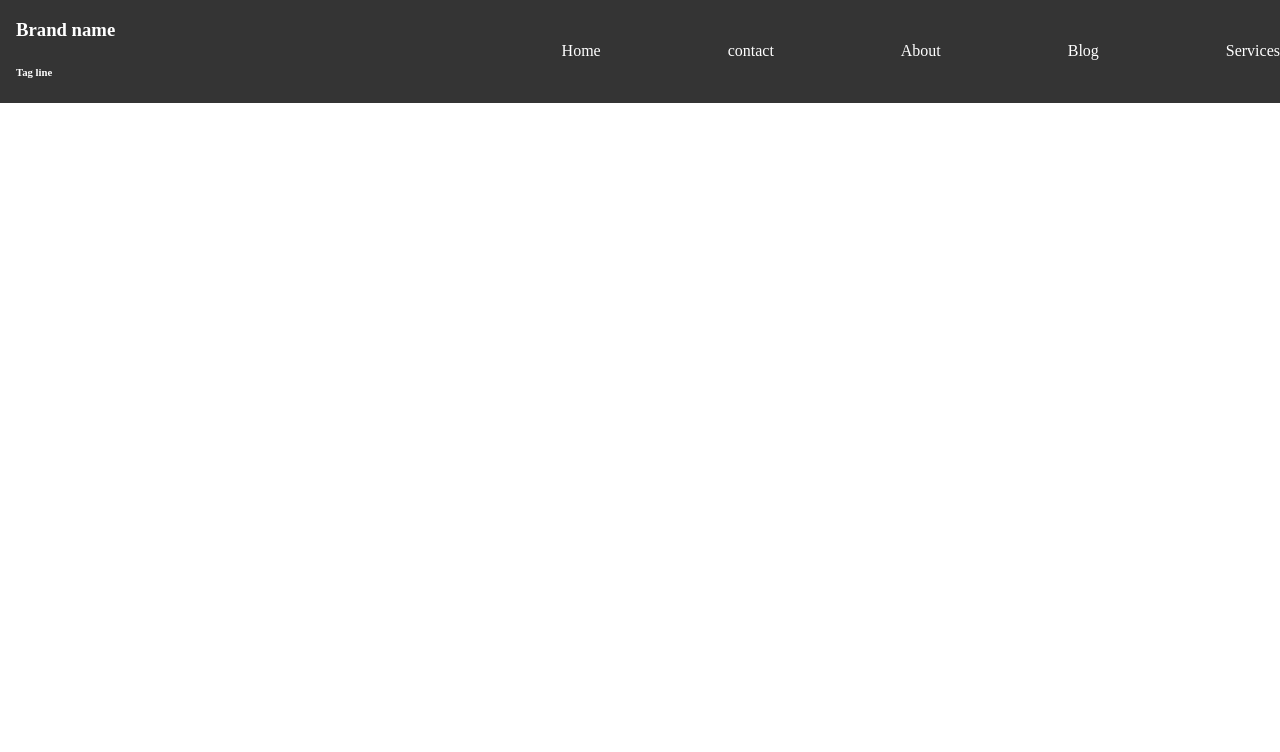
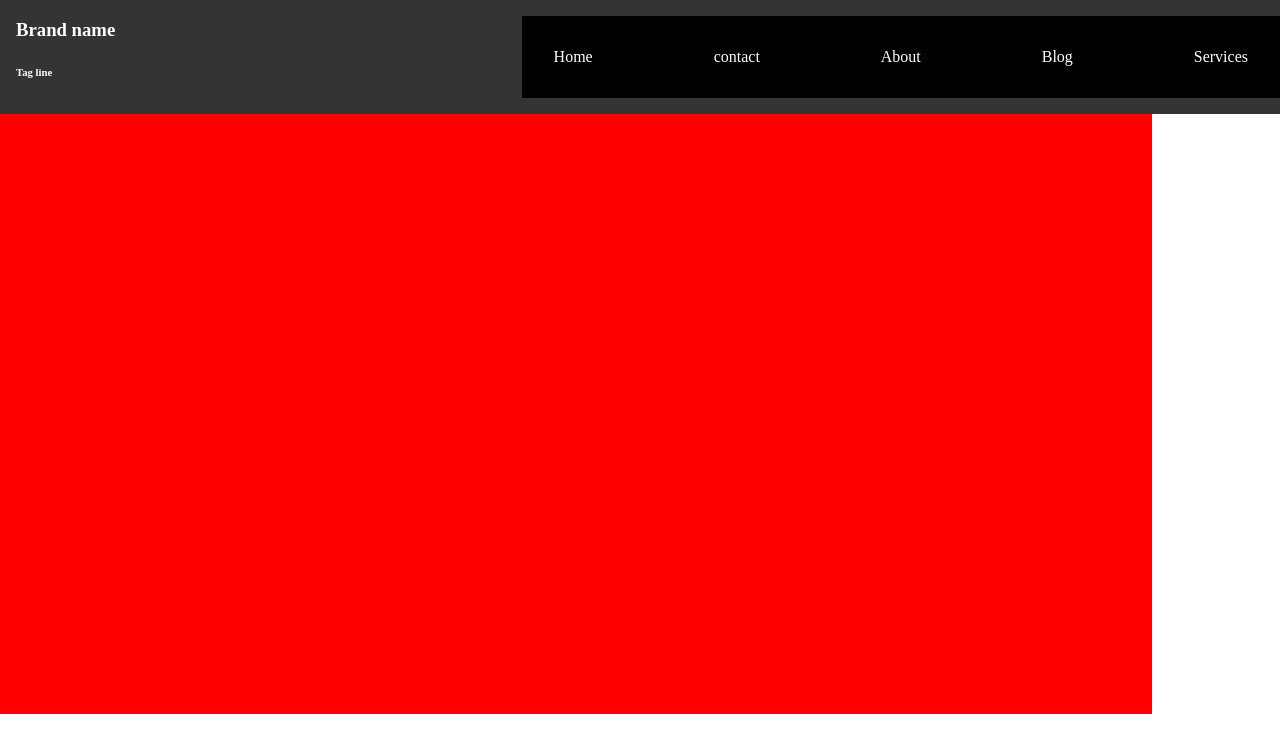
Before and after one commit to jodyisaguirre/portfolio, a plain HTML site: page portfolio/index.html in a window 1280 px wide. Drawn offline with Linux system fonts and the light colour scheme.

Commit message:
added red background

```diff
--- a/portfolio/index.html
+++ b/portfolio/index.html
@@ -26,6 +26,19 @@
 
 
     </header>
+    <main>
+      <div class="container">
+        <div>
+          <img src="" alt="">
+          <img src="" alt="">
+        </div>
+        <div>
+          <article></article>
+          <article></article>
+          <article></article>
+        </div>
+      </div>
+    </main>
 
   </body>
 </html>
--- a/portfolio/styles.css
+++ b/portfolio/styles.css
@@ -23,6 +23,17 @@ nav ul {
   justify-content: space-between;
   width: 100%;
   list-style: none;
+  background: black;
+  padding: 2em;
+}
 
+main{
+  width: 100vw;
+  height: 600px;
+}
 
+.container{
+  width: 90%;
+  height: 100%;
+  background: red;
 }
```
